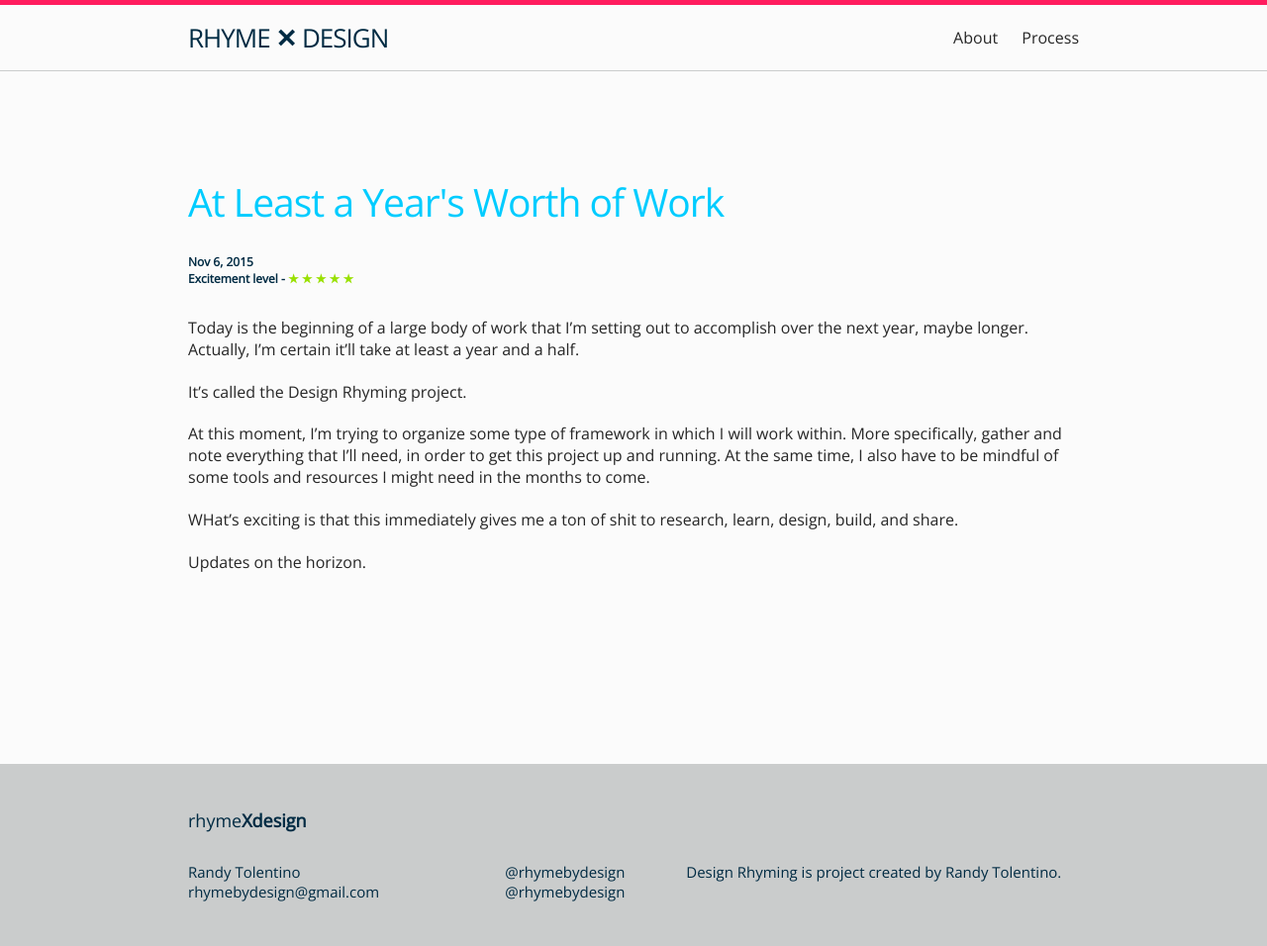
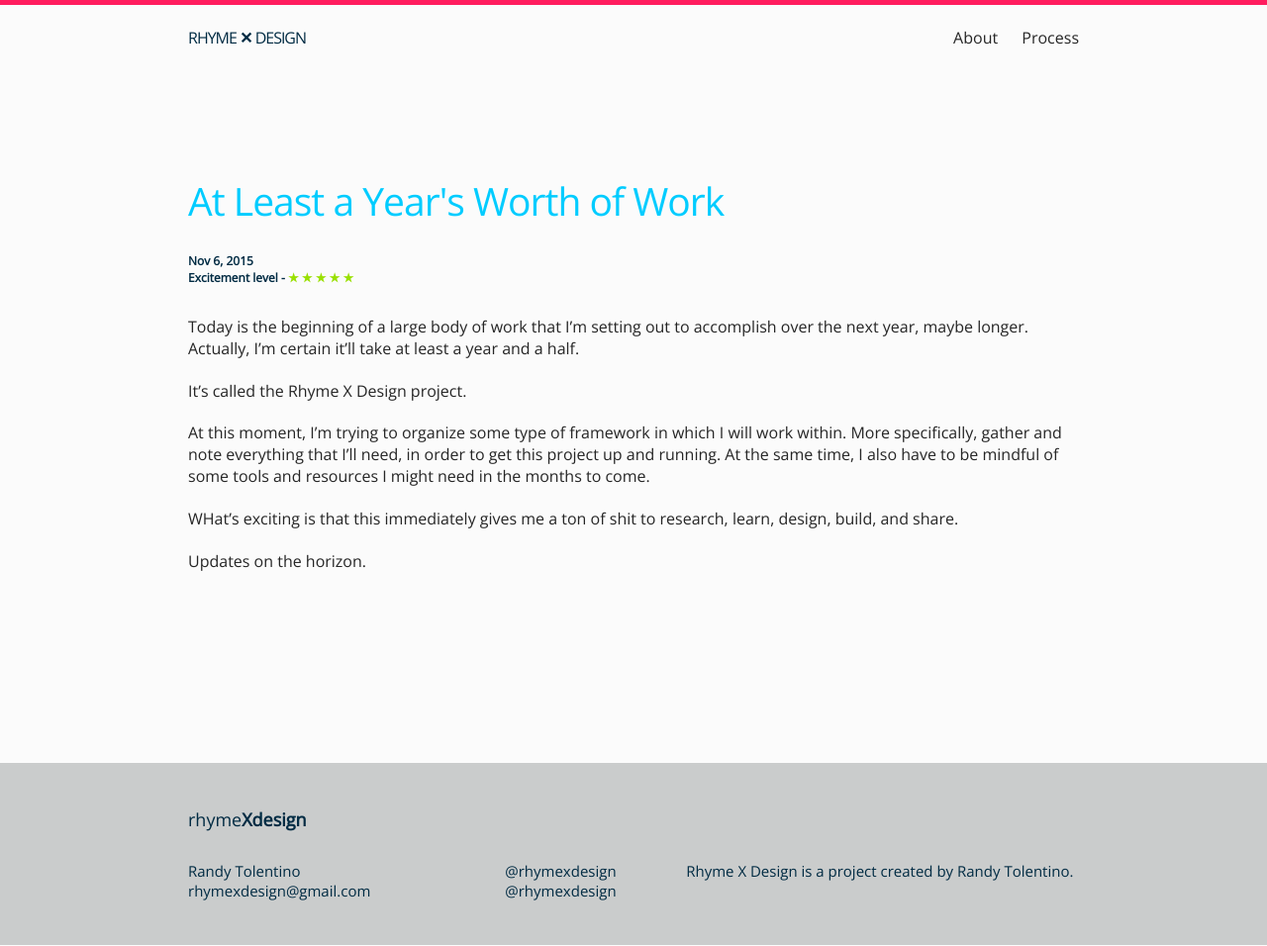
Before and after one commit to designrhyming/designrhyming, a Jekyll site: the page built from _posts/2015-11-06-at-least-a-years-worth-of-work.markdown, in a window 1280 px wide. Shown: the whole page at 99% size. Built offline with Jekyll 4.4.1, drawn with Linux system fonts in a browser that asks for light colours.

Commit message:
site change, again

```diff
--- a/_config.yml
+++ b/_config.yml
@@ -9,13 +9,13 @@
 title: rhyme
 accent: Xdesign
 author: Randy Tolentino
-email: rhymebydesign@gmail.com
+email: rhymexdesign@gmail.com
 description: > # this means to ignore newlines until "baseurl:"
-  Design Rhyming is project created by Randy Tolentino.
+  Rhyme X Design is a project created by Randy Tolentino.
 
-url: "https://rhymebydesign.github.io/" # the base hostname & protocol for your site
-twitter_username: rhymebydesign
-github_username:  rhymebydesign
+url: "https://rhymexdesign.github.io/" # the base hostname & protocol for your site
+twitter_username: rhymexdesign
+github_username:  rhymexdesign
 
 # Build settings
 markdown: kramdown
--- a/_includes/footer.html
+++ b/_includes/footer.html
@@ -14,8 +14,8 @@
 
       <div class="footer-col footer-col-2">
         <ul class="social-media-list">
-          <li>@rhymebydesign</li>
-          <li>@rhymebydesign</li>
+          <li>@rhymexdesign</li>
+          <li>@rhymexdesign</li>
         </ul>
       </div>
 
--- a/_layouts/splash.html
+++ b/_layouts/splash.html
@@ -8,7 +8,7 @@
     {% include header.html %}
 
     <div class="site-banner">
-        {% include images/hexagons_bg.svg %}
+        {% include images/rhyme_x_design_logo.svg %}
     </div>
 
     <div class="page-content">
--- a/_posts/2015-11-06-at-least-a-years-worth-of-work.markdown
+++ b/_posts/2015-11-06-at-least-a-years-worth-of-work.markdown
@@ -6,7 +6,7 @@
 ---
 Today is the beginning of a large body of work that I'm setting out to accomplish over the next year, maybe longer. Actually, I'm certain it'll take at least a year and a half.
 
-It's called the Design Rhyming project.
+It's called the Rhyme X Design project.
 
 At this moment, I'm trying to organize some type of framework in which I will work within. More specifically, gather and note everything that I'll need, in order to get this project up and running. At the same time, I also have to be mindful of some tools and resources I might need in the months to come.
 
--- a/_sass/_layout.scss
+++ b/_sass/_layout.scss
@@ -3,7 +3,6 @@
  */
 .site-header {
     border-top: 5px solid $magenta;
-    border-bottom: 1px solid $grey;
     min-height: 56px;
     padding: 5px 0 5px 0;
 
@@ -13,17 +12,14 @@
 
 .site-banner {
     width: 100%;
-    background-color: $darkblue;
-    border-bottom: 7px solid $lime;
-    overflow: hidden;
-
+    text-align: center;
     svg {
-        margin-bottom: -5px;
+        width: 265px;
     }
 }
 
 .site-title {
-    font-size: 26px;
+    font-size: 16px;
     font-weight: 300;
     line-height: 56px;
     letter-spacing: -1px;
```
Also changed, not shown: _includes/images/rhyme_x_design.png (added), _includes/images/rhyme_x_design_logo.svg (added), 1 other file.
